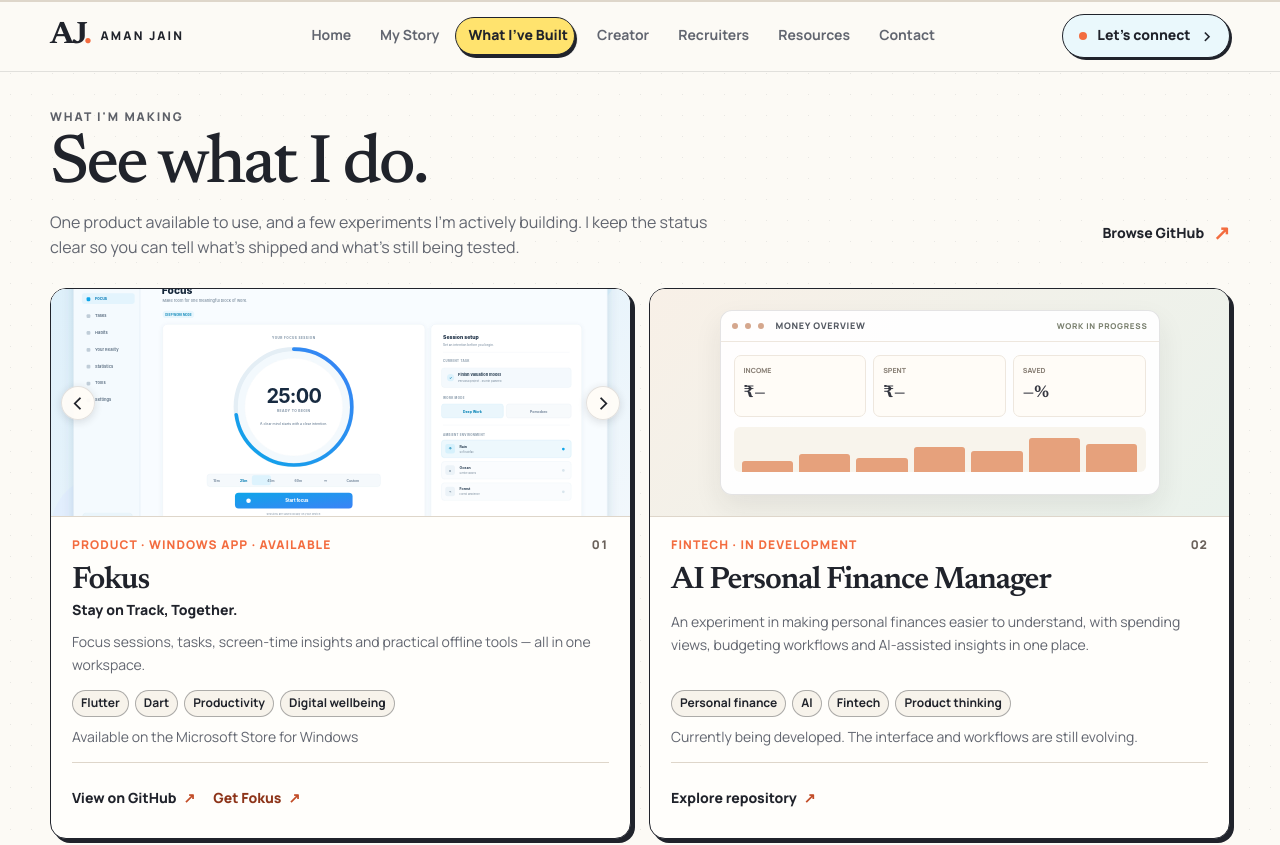
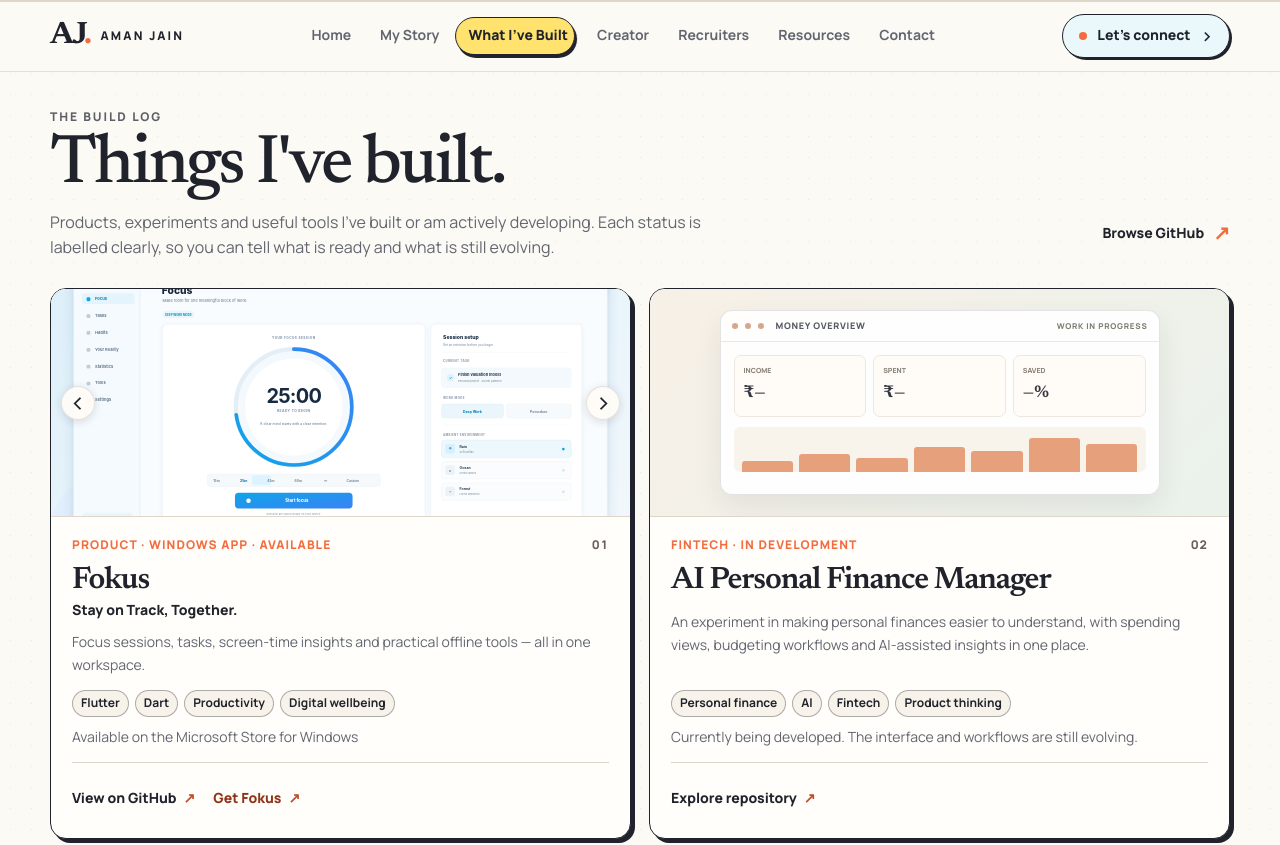
Before and after one commit to aman482006-beep/MY-WEBSITE, a Next.js app: page /projects in a window 1280 px wide. Shown: the top 845 px of the page. Built offline with nearby package versions, Linux system fonts and the light colour scheme.

Commit message:
Rename showcase heading to Things I’ve Built

```diff
--- a/src/components/sections/project-showcase.tsx
+++ b/src/components/sections/project-showcase.tsx
@@ -102,9 +102,9 @@ export function ProjectShowcase() {
       <div className="aj-container">
         <div className="aj-section-heading aj-projects-heading">
           <div>
-            <p className="aj-eyebrow aj-eyebrow-accent">WHAT I&apos;M MAKING</p>
-            <h2 id="projects-heading">See what I do.</h2>
-            <p className="aj-heading-subtitle">One product available to use, and a few experiments I&apos;m actively building. I keep the status clear so you can tell what&apos;s shipped and what&apos;s still being tested.</p>
+            <p className="aj-eyebrow aj-eyebrow-accent">THE BUILD LOG</p>
+            <h2 id="projects-heading">Things I&apos;ve built.</h2>
+            <p className="aj-heading-subtitle">Products, experiments and useful tools I&apos;ve built or am actively developing. Each status is labelled clearly, so you can tell what is ready and what is still evolving.</p>
           </div>
           <a className="aj-text-link" href="https://github.com/aman482006-beep" target="_blank" rel="noopener noreferrer">Browse GitHub <span aria-hidden="true">↗</span></a>
         </div>
```
